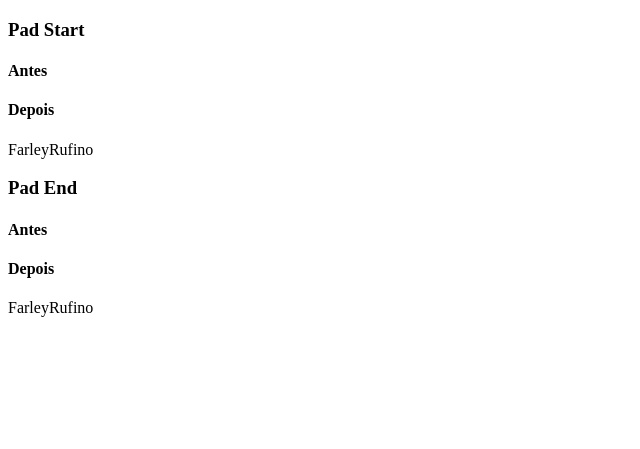
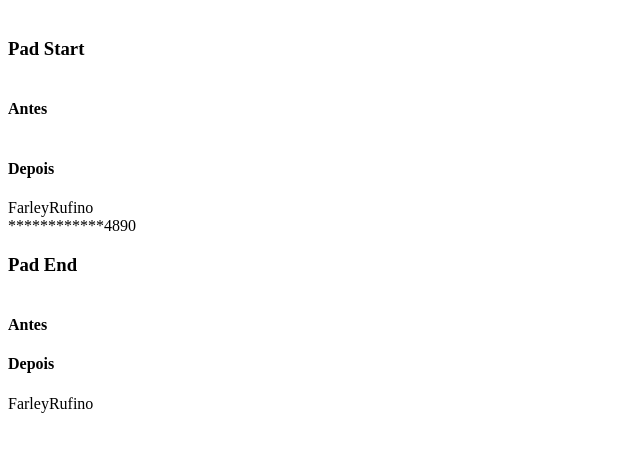
Before and after one commit to farleybsd/EcmaScript-8-9, a website: page src/index.html in a window 1280 px wide. Shown: the part 61-510 px from the top of the page, without its empty margins (0-640 px from the left). Drawn offline with Linux system fonts and the light colour scheme.

Commit message:
Mais Sobre String Padding

```diff
--- a/src/css/main.css
+++ b/src/css/main.css
@@ -0,0 +1,4 @@
+.flex-container {
+    display: flex;
+    flex-direction: column;
+  }
--- a/src/index.html
+++ b/src/index.html
@@ -6,19 +6,24 @@
     <meta name="viewport" content="width=device-width, initial-scale=1.0">
     <meta http-equiv="X-UA-Compatible" content="ie=edge">
     <title>Document</title>
+    <link rel="stylesheet" type="text/css" href="./css/main.css">
 </head>
 
 <body>
-    <div>
-        <h1>Titulo</h1>
+    <h1>Titulo</h1>
+    <div class="flex-container">
+
         <h3>Pad Start</h3>
-        <div>
+
             <h4>Antes</h4>
-        </div>
+
         <div>
             <h4>Depois</h4>
             <div id='stringpad'></div>
+            <div id='numeroCartao'></div>
         </div>
+    </div>
+    <div class="flex-container">
         <h3>Pad End</h3>
         <div>
             <div>
--- a/src/js/string.js
+++ b/src/js/string.js
@@ -16,3 +16,9 @@ const nomeCompletoPadEnd = nome.padEnd(12,sobrenome)
 
 document.getElementById('stringpadEnd').innerHTML =
 nomeCompletoPadEnd;
+
+// Cartao
+ const numeroCartao = '4890'
+
+ document.getElementById('numeroCartao').innerHTML =
+ numeroCartao.padStart(16,'*')
```
